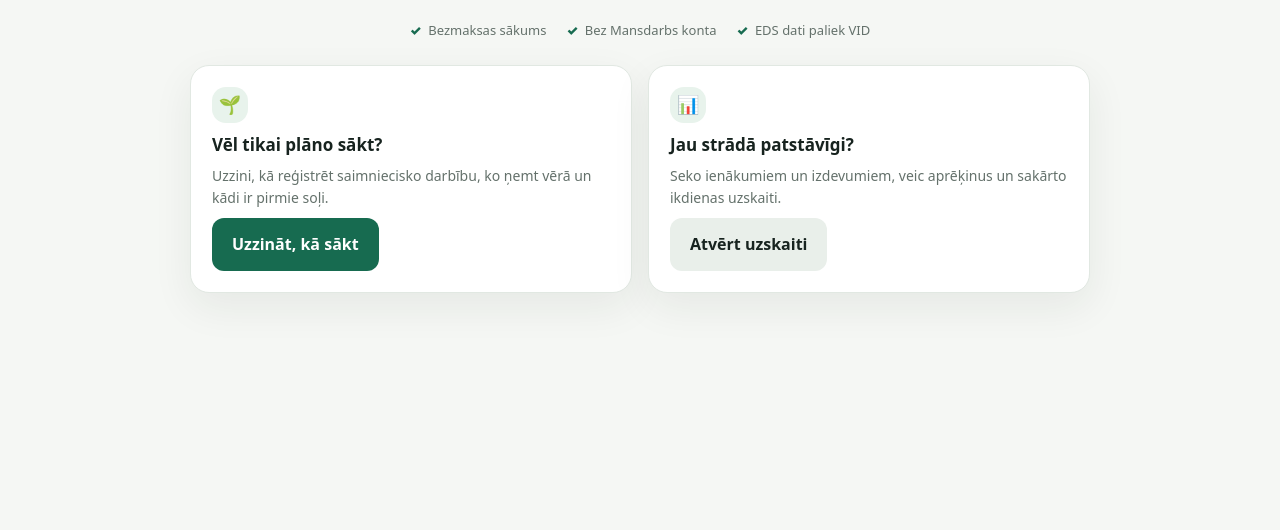
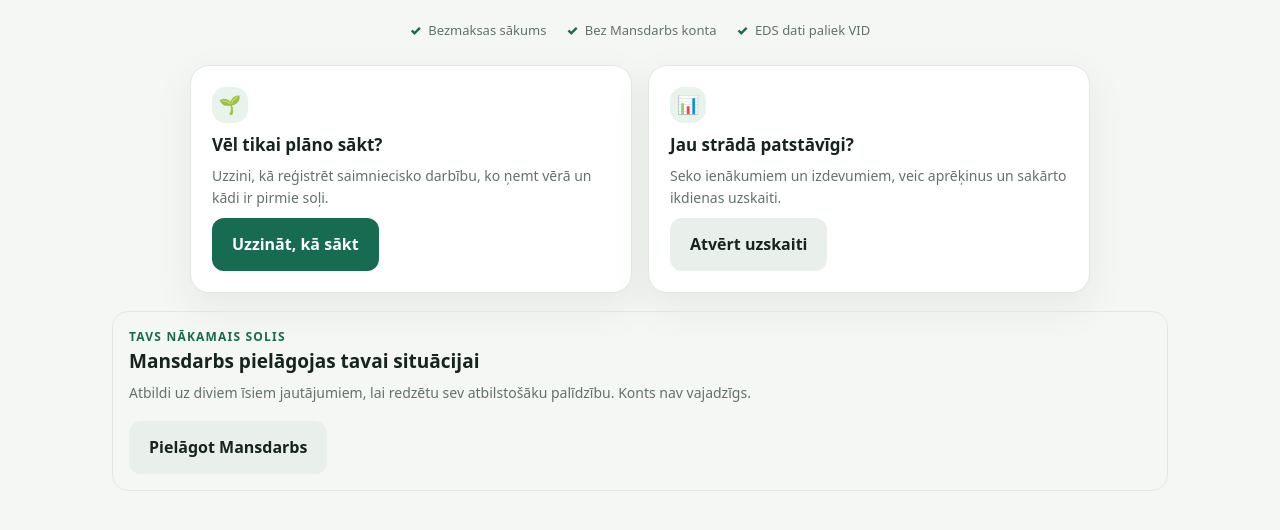
Before and after one commit to Kalins55/mansdarbs, a plain HTML site: page index.html in a window 1280 px wide. Shown: the part 424-954 px from the top of the page. Before the commit the page ends 800 px from the top, so only its background shows below. Drawn offline with Linux system fonts and the light colour scheme.

Commit message:
Load personalised context engine on homepage

```diff
--- a/index.html
+++ b/index.html
@@ -923,6 +923,7 @@ function applyLanguage(){
 </script>
 <script src="contextual-help.js?v=1"></script>
 <script src="industry-modules.js?v=80a1e8e"></script>
+<script src="context-engine.js?v=1"></script>
 
 <script>
 (function(){
```
